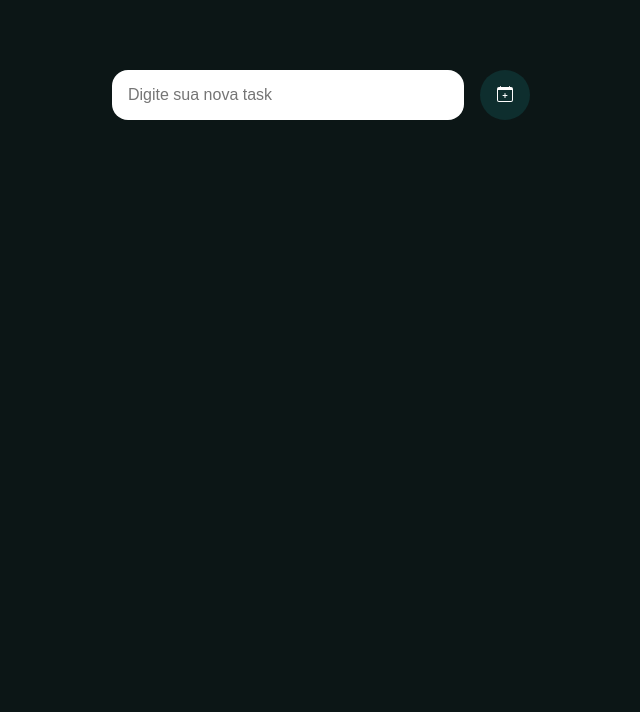
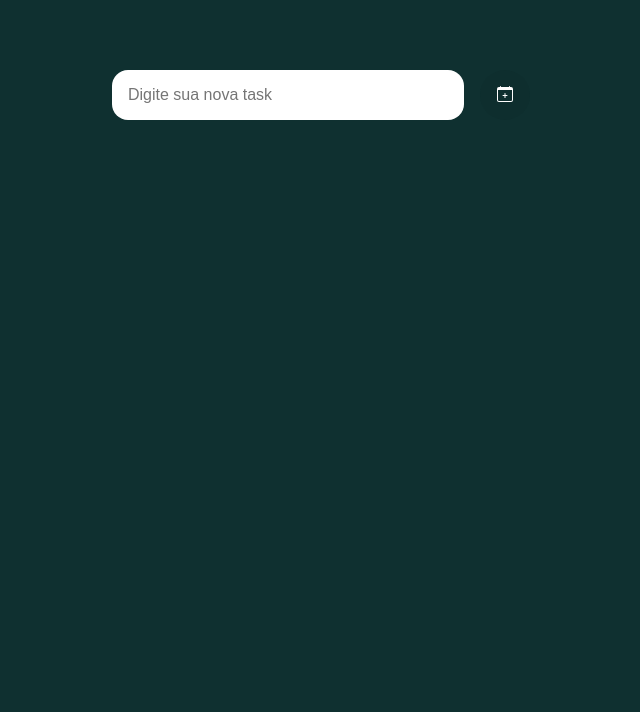
Before and after one commit to MateusAugusto1/2023_, a plain HTML site: page #5/ToDoList.html in a window 1280 px wide. Shown: the part 88-800 px from the top of the page, without its empty margins (319-959 px from the left). Drawn offline with Linux system fonts and the light colour scheme.

Commit message:
Update style.css

```diff
--- a/#5/style.css
+++ b/#5/style.css
@@ -1,6 +1,6 @@
 :root{
-    --color-dark1: rgb(12,22,22);
-    --color-dark2: rgb(16, 52, 52);
+    --color-dark1: rgb(15, 48, 48);
+    --color-dark2: rgb(3, 62, 62);
     --color-dark3: rgb(14, 46, 46);
     --color-green: rgb(22, 75, 18);
     --color-green: rgb(12, 99, 32);
```
